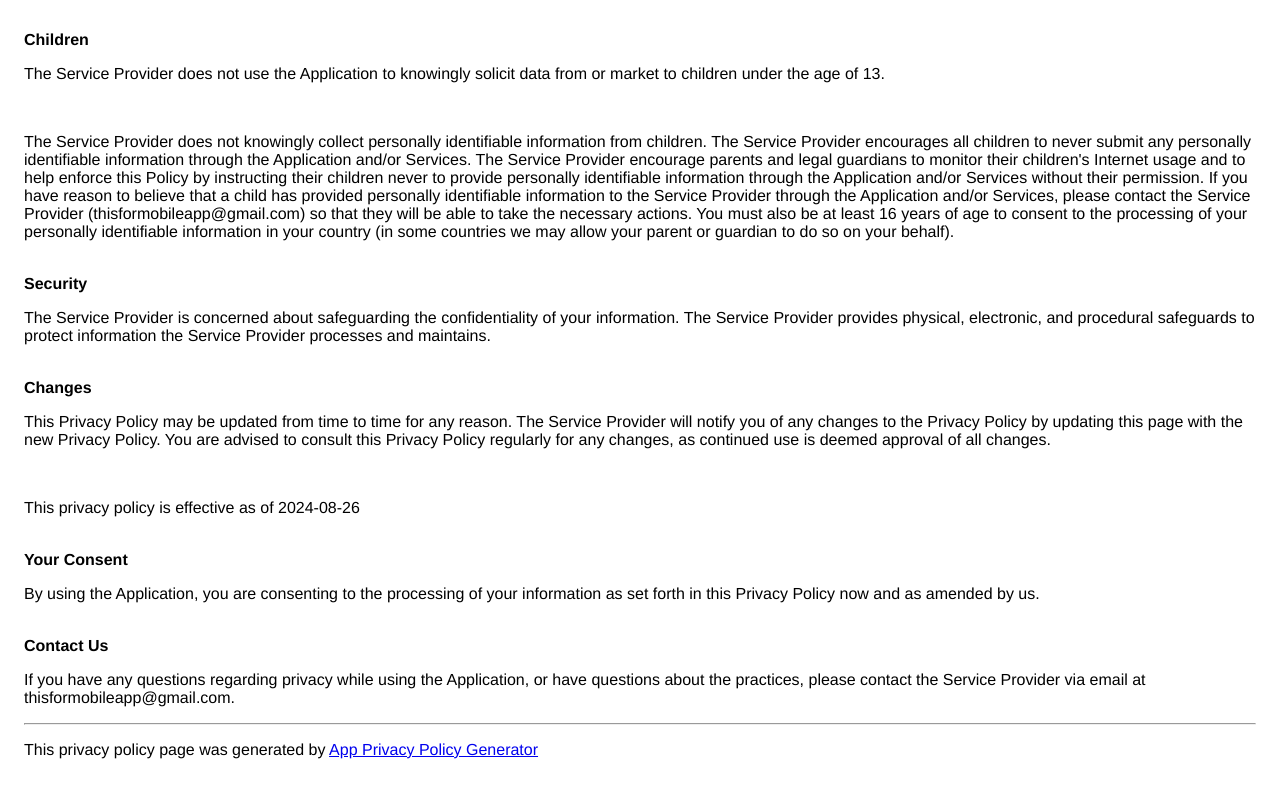
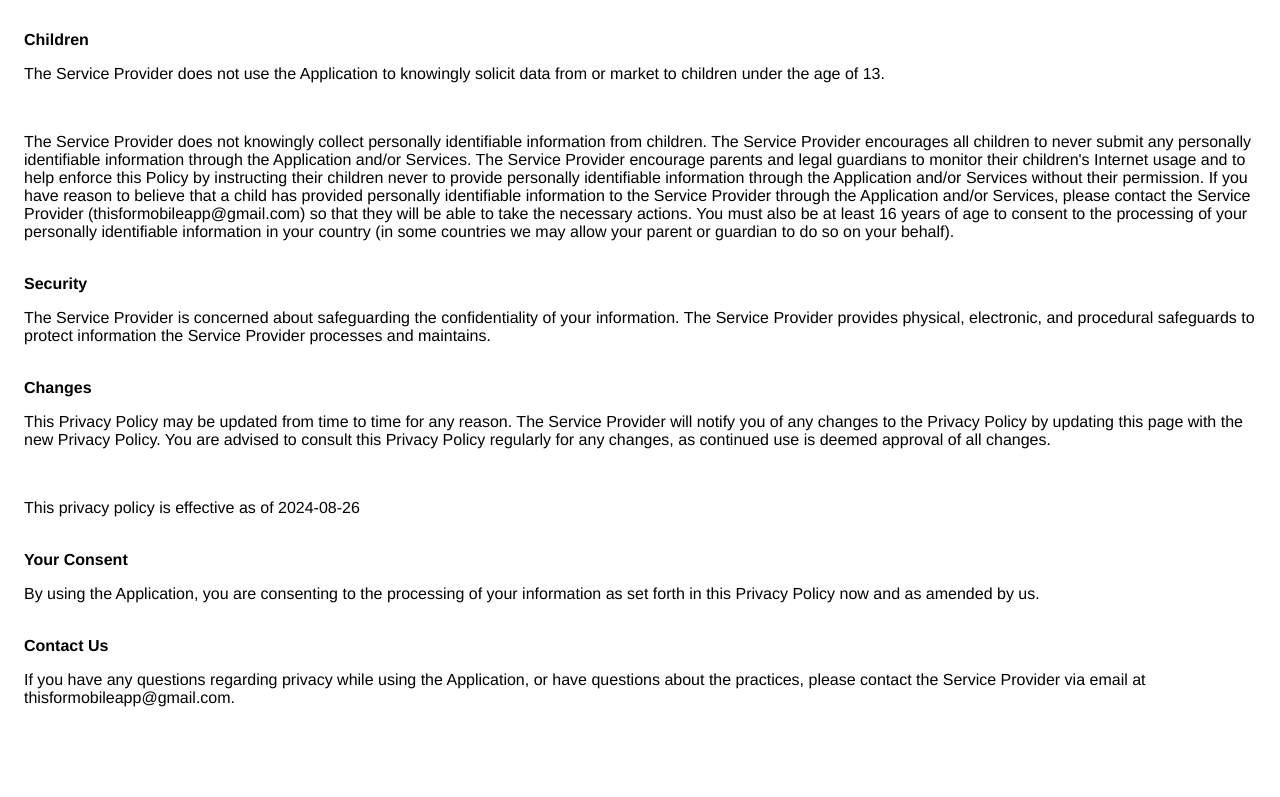
Before and after one commit to thisforcode/nryarns-privacy-policy, a plain HTML site: page index.html in a window 1280 px wide. Shown: the part 997-1794 px from the top of the page. After the commit the page ends 1744 px from the top, so only its background shows below. Drawn offline with Linux system fonts and the light colour scheme.

Commit message:
Update index.html

```diff
--- a/index.html
+++ b/index.html
@@ -18,6 +18,6 @@ has provided personally identifiable information to the Service Provider through
 please contact the Service Provider (thisformobileapp@gmail.com) so that they will be able to take the necessary actions.
 You must also be at least 16 years of age to consent to the processing
 of your personally identifiable information in your country (in some countries we may allow your parent
-or guardian to do so on your behalf).</p></div><br><strong>Security</strong><p>The Service Provider is concerned about safeguarding the confidentiality of your information. The Service Provider provides physical, electronic, and procedural safeguards to protect information the Service Provider processes and maintains.</p><br><strong>Changes</strong><p>This Privacy Policy may be updated from time to time for any reason. The Service Provider will notify you of any changes to the Privacy Policy by updating this page with the new Privacy Policy. You are advised to consult this Privacy Policy regularly for any changes, as continued use is deemed approval of all changes.</p><br><p>This privacy policy is effective as of 2024-08-26</p><br><strong>Your Consent</strong><p>By using the Application, you are consenting to the processing of your information as set forth in this Privacy Policy now and as amended by us.</p><br><strong>Contact Us</strong><p>If you have any questions regarding privacy while using the Application, or have questions about the practices, please contact the Service Provider via email at thisformobileapp@gmail.com.</p><hr><p>This privacy policy page was generated by <a href="https://app-privacy-policy-generator.nisrulz.com/" target="_blank" rel="noopener noreferrer">App Privacy Policy Generator</a></p>
+or guardian to do so on your behalf).</p></div><br><strong>Security</strong><p>The Service Provider is concerned about safeguarding the confidentiality of your information. The Service Provider provides physical, electronic, and procedural safeguards to protect information the Service Provider processes and maintains.</p><br><strong>Changes</strong><p>This Privacy Policy may be updated from time to time for any reason. The Service Provider will notify you of any changes to the Privacy Policy by updating this page with the new Privacy Policy. You are advised to consult this Privacy Policy regularly for any changes, as continued use is deemed approval of all changes.</p><br><p>This privacy policy is effective as of 2024-08-26</p><br><strong>Your Consent</strong><p>By using the Application, you are consenting to the processing of your information as set forth in this Privacy Policy now and as amended by us.</p><br><strong>Contact Us</strong><p>If you have any questions regarding privacy while using the Application, or have questions about the practices, please contact the Service Provider via email at thisformobileapp@gmail.com.</p>
     </body>
     </html>
```
